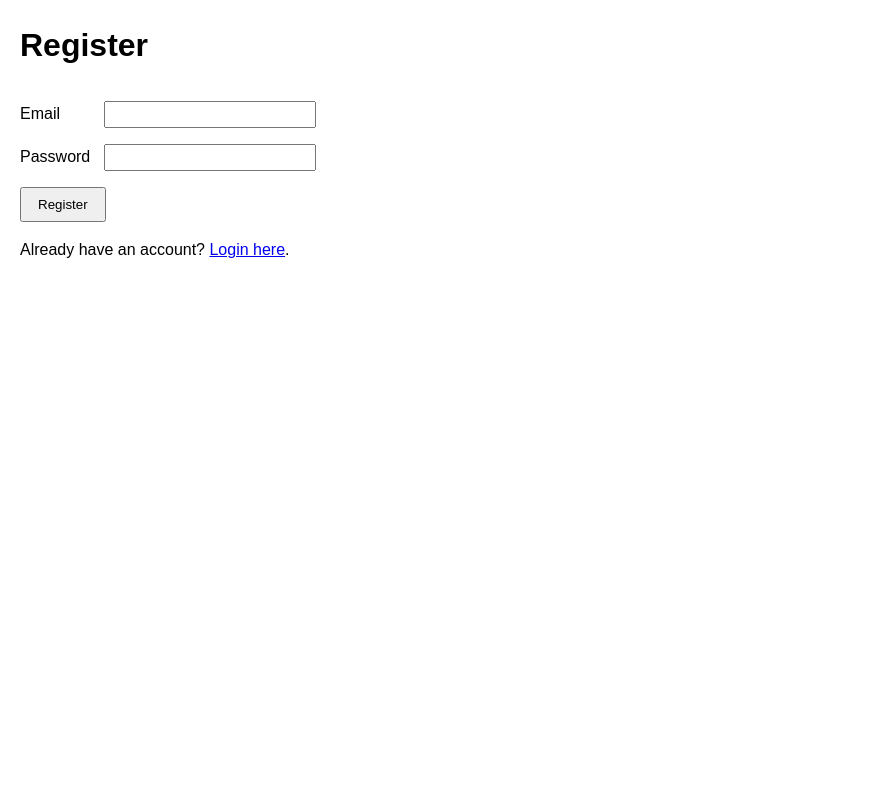
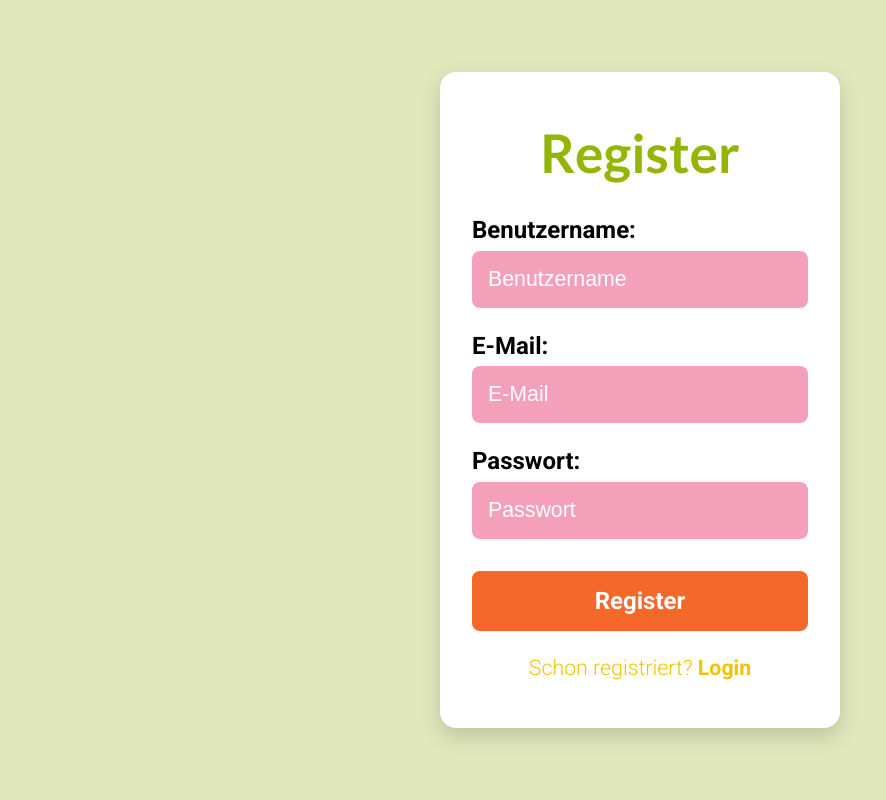
Before and after one commit to crii2/im4-waterme, a PHP site: page /register.html in a window 1280 px wide. Shown: the whole page, without its empty margins (0-886 px from the left). Run offline with PHP 8.4, Linux system fonts and the light colour scheme.

Commit message:
Register und Login Design

```diff
--- a/2025_im4_authentication_minimal_boilerplate-main/css/style.css
+++ b/2025_im4_authentication_minimal_boilerplate-main/css/style.css
@@ -1,35 +1,143 @@
 /* style.css */
-body {
-  font-family: Arial, sans-serif;
-  margin: 20px;
-  max-width: 600px;
-  line-height: 1.5;
+
+/* Reset */
+* {
+  box-sizing: border-box;
+  margin: 0;
+  padding: 0;
 }
 
-h1 {
-  margin-bottom: 1em;
+/* Farben */
+:root {
+  --bg-color: #DFE7BB;
+  --primary: #93B504;
+  --accent: #F4C107;
+  --input-bg: #F4A0BB;
+  --button-bg: #F4692A;
 }
 
-form > div {
-  margin-bottom: 1em;
+/* Allgemein */
+body {
+  font-family: 'Roboto', sans-serif;
+  background-color: var(--bg-color);
+  height: 100vh;
+  display: flex;
+  align-items: center;
+  justify-content: center;
 }
 
-label {
-  display: inline-block;
-  width: 80px;
+/* Wrapper für max. Breite und Padding */
+.wrapper {
+  width: 100%;
+  padding: 2rem;
+  display: flex;
+  justify-content: center;
+  align-items: center;
 }
 
+/* Login / Register Container */
+.login-container {
+  background-color: #fff;
+  padding: 3rem 2rem;
+  border-radius: 16px;
+  box-shadow: 0 8px 20px rgba(0, 0, 0, 0.15);
+  width: 100%;
+  max-width: 400px;
+}
+
+/* Überschrift */
+h1 {
+  font-family: 'Lato', sans-serif;
+  font-weight: 700;
+  font-size: 40pt;
+  color: var(--primary);
+  text-align: center;
+  margin-bottom: 2rem;
+}
+
+/* Label */
+label {
+  font-family: 'Roboto', sans-serif;
+  font-weight: 700;
+  font-size: 18pt;
+  margin-bottom: 0.4rem;
+  display: block;
+}
+
+/* Eingabefelder – erweitert für text, email, password */
+input[type="text"],
 input[type="email"],
 input[type="password"] {
-  width: 200px;
-  padding: 4px;
+  width: 100%;
+  padding: 1rem;
+  font-size: 16pt;
+  border: none;
+  border-radius: 8px;
+  background-color: var(--input-bg);
+  color: #333;
+  margin-bottom: 1.5rem;
 }
 
-button {
-  padding: 8px 16px;
-  cursor: pointer;
+input::placeholder {
+  color: #fff;
 }
 
-p {
-  margin-top: 1em;
+/* Button */
+.login-button {
+  width: 100%;
+  padding: 1rem;
+  font-size: 18pt;
+  font-family: 'Roboto', sans-serif;
+  font-weight: 700;
+  background-color: var(--button-bg);
+  color: white;
+  border: none;
+  border-radius: 8px;
+  cursor: pointer;
+  transition: background 0.3s ease;
+  margin-top: 0.5rem;
 }
+
+.login-button:hover {
+  background-color: #d3541d;
+}
+
+/* Link unten */
+.register-link {
+  margin-top: 1.5rem;
+  text-align: center;
+  font-size: 16pt;
+  color: var(--accent);
+}
+
+.register-link a {
+  color: var(--accent);
+  font-weight: bold;
+  text-decoration: none;
+}
+
+/* Responsiveness */
+@media (max-width: 480px) {
+  .login-container {
+    padding: 2rem 1.5rem;
+  }
+
+  h1 {
+    font-size: 32pt;
+  }
+
+  label {
+    font-size: 16pt;
+  }
+
+  input[type="text"],
+  input[type="email"],
+  input[type="password"],
+  .login-button {
+    font-size: 16pt;
+  }
+
+  .register-link {
+    font-size: 14pt;
+  }
+}
--- a/2025_im4_authentication_minimal_boilerplate-main/js/register.js
+++ b/2025_im4_authentication_minimal_boilerplate-main/js/register.js
@@ -4,30 +4,32 @@ document
   .addEventListener("submit", async (e) => {
     e.preventDefault();
 
-    const email = document.getElementById("email").ariaValueMax.trim();
-    const password = document.getElementById("password").ariaValueMax.trim();
-    const user_name = document.getElementById("user_name").ariaValueMax.trim();
+    const email = document.getElementById("email").value.trim();
+    const password = document.getElementById("password").value.trim();
+    const user_name = document.getElementById("user_name").value.trim();
 
-
-
+    if (!email || !password || !user_name) {
+      alert("Bitte alle Felder ausfüllen.");
+      return;
+    }
 
     try {
       const response = await fetch("api/register.php", {
         method: "POST",
         headers: { "Content-Type": "application/x-www-form-urlencoded" },
-        body: new URLSearchParams({ email, password, user_name}),
+        body: new URLSearchParams({ email, password, user_name }),
       });
-      const result = await response.text();
-      console.log(result);
+
+      const result = await response.json();
 
       if (result.status === "success") {
-        alert("Registration successful! You can now log in.");
+        alert("Registrierung erfolgreich! Du kannst dich jetzt einloggen.");
         window.location.href = "login.html";
       } else {
-        alert(result.message || "Registration failed.");
+        alert(result.message || "Registrierung fehlgeschlagen.");
       }
     } catch (error) {
-      console.error("Error:", error);
-      alert("Something went wrong!");
+      console.error("Fehler:", error);
+      alert("Es ist ein Fehler aufgetreten.");
     }
   });
--- a/2025_im4_authentication_minimal_boilerplate-main/register.html
+++ b/2025_im4_authentication_minimal_boilerplate-main/register.html
@@ -1,27 +1,32 @@
 <!DOCTYPE html>
-<html lang="en">
+<html lang="de">
   <head>
     <meta charset="UTF-8" />
-    <title>Register</title>
+    <meta name="viewport" content="width=device-width, initial-scale=1" />
+    <title>Register - WetterApp</title>
+    <link href="https://fonts.googleapis.com/css2?family=Lato:wght@700&family=Roboto:wght@300;700&display=swap" rel="stylesheet" />
     <link rel="stylesheet" href="css/style.css" />
   </head>
   <body>
-    <h1>Register</h1>
+    <div class="wrapper">
+      <div class="login-container">
+        <h1>Register</h1>
+        <form id="registerForm">
+          <label for="user_name">Benutzername:</label>
+          <input type="text" id="user_name" name="user_name" placeholder="Benutzername" required />
 
-    <form id="registerForm">
-      <div>
-        <label>Email</label>
-        <input type="email" id="email" required />
+          <label for="email">E-Mail:</label>
+          <input type="email" id="email" name="email" placeholder="E-Mail" required />
+
+          <label for="password">Passwort:</label>
+          <input type="password" id="password" name="password" placeholder="Passwort" required />
+
+          <button type="submit" class="login-button">Register</button>
+
+          <p class="register-link">Schon registriert? <a href="login.html">Login</a></p>
+        </form>
       </div>
-      <div>
-        <label>Password</label>
-        <input type="password" id="password" required />
-      </div>
-      <button type="submit">Register</button>
-    </form>
-
-    <p>Already have an account? <a href="login.html">Login here</a>.</p>
-
+    </div>
     <script src="js/register.js"></script>
   </body>
 </html>
```
Also changed, not shown: 2025_im4_authentication_minimal_boilerplate-main/js/login.js (+14 -7 lines), 2025_im4_authentication_minimal_boilerplate-main/login.html (+15 -15 lines).
